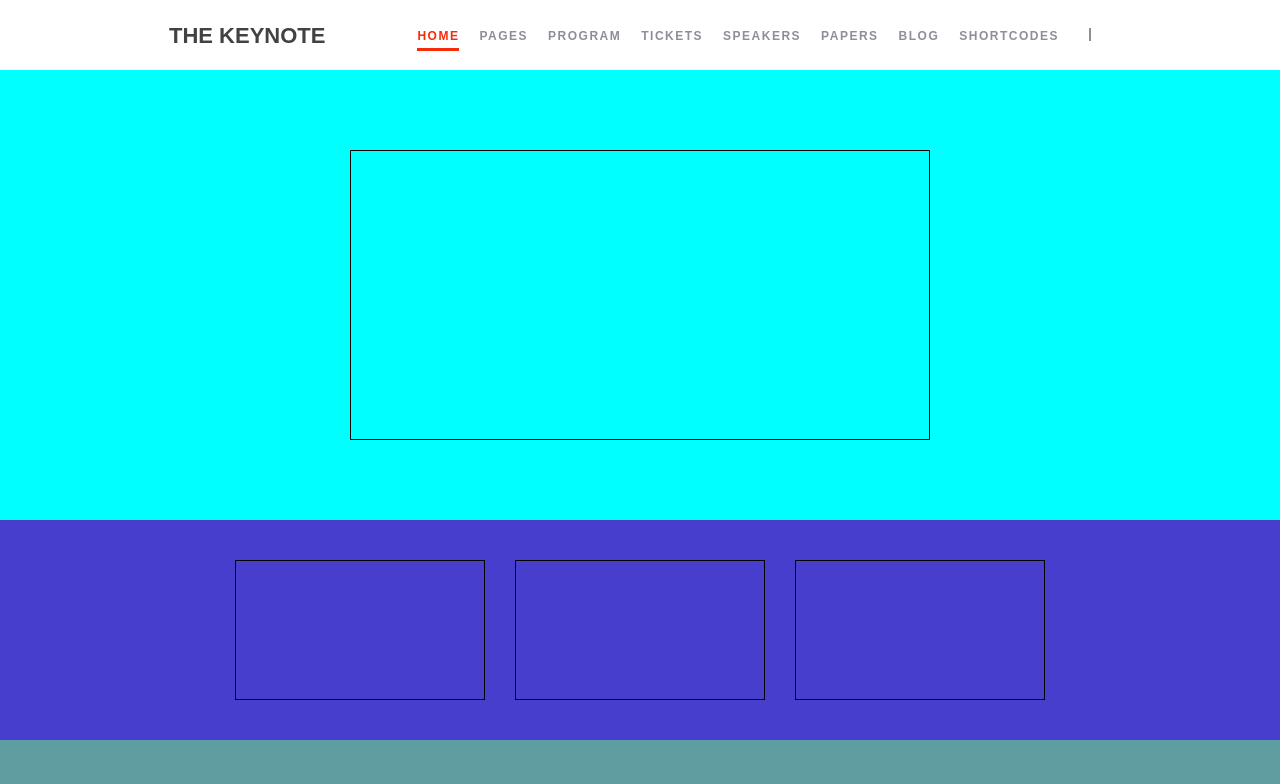
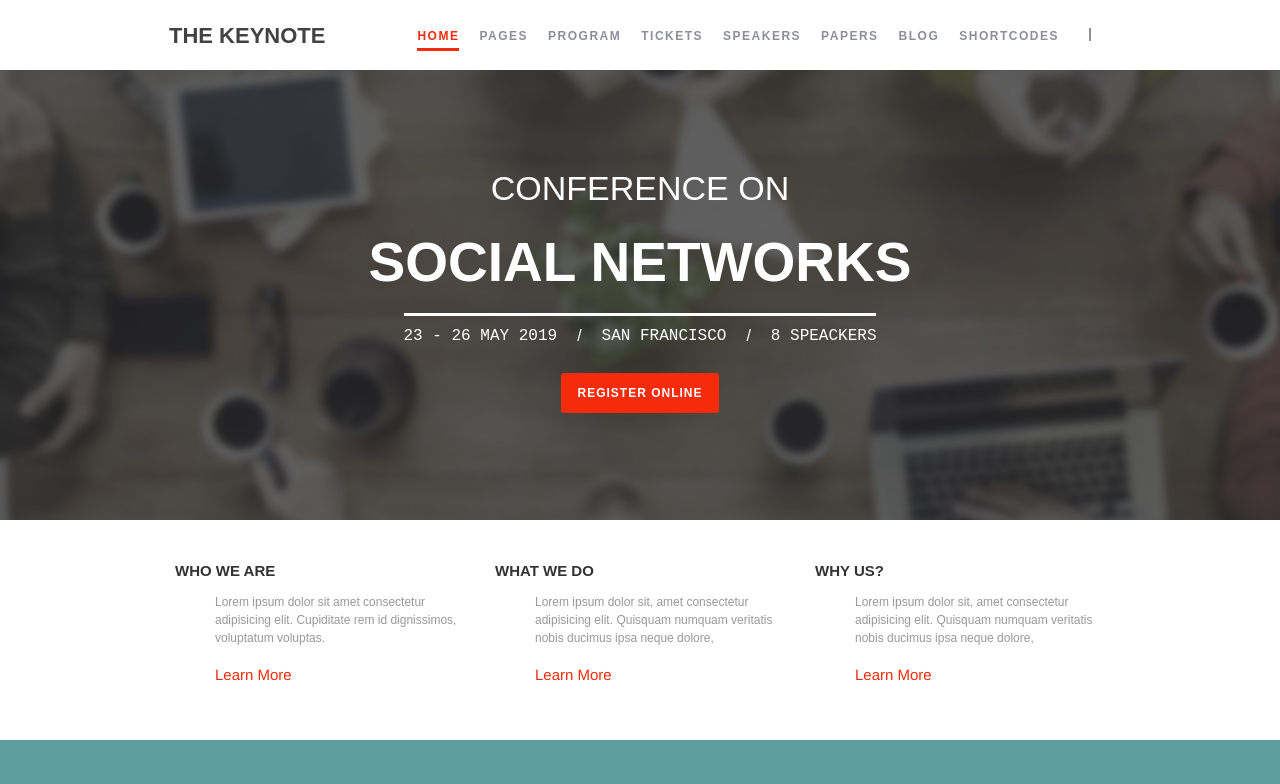
Before and after one commit to MatteoRossi01/Keynote, a Vue app in the folder keynote/: page / in a window 1280 px wide. Shown: the top 784 px of the page. Built offline with nearby package versions, Linux system fonts and the light colour scheme.

Commit message:
Aggiunta jumbotron

```diff
--- a/keynote/src/components/MyJumbo.vue
+++ b/keynote/src/components/MyJumbo.vue
@@ -1,15 +1,13 @@
 <template>
     <!-- Jumbotron -->
     <section class="box-jumbo">
-
         <!-- Box Img  -->
-        <BoxImg/>
+        <BoxImg :Conferences="Conferences"/>
         <!-- Box Img  -->
 
         <!-- Box Info  -->
-        <BoxInfo/>
+        <BoxInfo :InfoArray="InfoArray"/>
         <!-- Box Info  -->
-
     </section>
     <!-- Jumbotron -->
 </template>
@@ -24,6 +22,42 @@ export default {
         BoxImg
     },
 
+    data() {
+        return {
+            /* Array gestione conference Jumbotron */
+            Conferences: [
+                {
+                    title: 'SOCIAL NETWORKS',
+                    date: '23 - 26 MAY 2019',
+                    city: 'SAN FRANCISCO',
+                    speackers: '8 SPEACKERS',
+                    back: '',
+                }
+            ],
+            /* Array gestione conference Jumbotron */
+
+            /* Array gestione info Prod */
+            InfoArray: [
+                {
+                    title: 'WHO WE ARE',
+                    text: 'Lorem ipsum dolor sit amet consectetur adipisicing elit. Cupiditate rem id dignissimos, voluptatum voluptas.',
+                    icon: 'fa-solid fa-trophy',
+                },
+                {
+                    title: 'WHAT WE DO',
+                    text: 'Lorem ipsum dolor sit, amet consectetur adipisicing elit. Quisquam numquam veritatis nobis ducimus ipsa neque dolore,',
+                    icon: 'fa-solid fa-bolt',
+                },
+                {
+                    title: 'WHY US?',
+                    text: 'Lorem ipsum dolor sit, amet consectetur adipisicing elit. Quisquam numquam veritatis nobis ducimus ipsa neque dolore,',
+                    icon: 'fa-solid fa-question',
+                },
+            ],
+            /* Array gestione info Prod */
+        }
+    }
+
 }
 </script>
 
--- a/keynote/src/components/MyMain.vue
+++ b/keynote/src/components/MyMain.vue
@@ -33,8 +33,6 @@
         <Sponsor/>
         <!-- Sponsor Box -->
 
-        <div>ciao</div>
-
     </section>
 </template>
 
--- a/keynote/src/components/Partials/Jumbo-Part/ImgJumbo.vue
+++ b/keynote/src/components/Partials/Jumbo-Part/ImgJumbo.vue
@@ -2,8 +2,17 @@
     <!-- Box Img Jumbo -->
     <section class="box-img-jumbo">
 
-        <div class="text-jumbo">
-
+        <div v-for="(conference, index) in Conferences" :key="index" class="text-jumbo">
+            <span class="int-conf">CONFERENCE ON</span>
+            <h1 class="title-conf">{{conference.title}}</h1>
+            <div class="box-info-conf">
+                <div class="info-conf">{{conference.date}}</div>
+                <span>/</span>
+                <div class="info-conf">{{conference.city}}</div>
+                <span>/</span>
+                <div class="info-conf">{{conference.speackers}}</div>
+            </div>
+            <a class="btn-jumbo" href="">REGISTER ONLINE</a>
         </div>
 
     </section>
@@ -12,7 +21,7 @@
 
 <script>
 export default {
-
+    props: ['Conferences']
 }
 </script>
 
@@ -21,7 +30,9 @@ export default {
         .box-img-jumbo {
             width: 100%;
             height: 450px;
-            background-color: aqua;
+            background-image: url("./img/slider-1-bg.jpg");
+            background-position: center;
+            background-size: cover;
             display: flex;
             justify-content: center;
             align-items: center;
@@ -29,7 +40,52 @@ export default {
             .text-jumbo {
                 width: 580px;
                 height: 290px;
-                border: 1px solid #000;
+                margin-top: 25px;
+                display: flex;
+                flex-direction: column;
+                align-items: center;
+
+                .int-conf {
+                    font-size: 34px;
+                    margin-bottom: 15px;
+                    color: #fff;
+                }
+
+                .title-conf {
+                    font-size: 55px;
+                    font-weight: bold;
+                    color: #fff;
+                }
+
+                .box-info-conf {
+                    display: flex;
+                    flex-direction: row;
+                    margin-top: 10px;
+                    padding-top: 8px;
+                    border-top: 3px solid #fff;
+
+                    .info-conf {
+                        color: #fff;
+                        font-family: 'Courier New', Courier, monospace;
+                    }
+
+                    span {
+                        padding: 0px 20px;
+                        color: #fff;
+                    }
+                }
+
+                .btn-jumbo {
+                    color: #fff;
+                    text-decoration: none;
+                    padding: 11px 16px;
+                    border-radius: 3px;
+                    background-color: #F62B0A;
+                    font-size: 12px;
+                    font-weight: bold;
+                    letter-spacing: 1px;
+                    margin-top: 25px;
+                }
             }
         }
     /* Jumbo img */
--- a/keynote/src/components/Partials/Jumbo-Part/InfoJumbo.vue
+++ b/keynote/src/components/Partials/Jumbo-Part/InfoJumbo.vue
@@ -2,16 +2,13 @@
     <!-- Box Info Jumbo -->
     <section class="box-info-prod">
 
-        <div class="card-info">
-
-        </div>
-
-        <div class="card-info">
-
-        </div>
-
-        <div class="card-info">
-
+        <div v-for="(info, index) in InfoArray" :key="index"  class="card-info">
+            <div class="title-info">
+                <font-awesome-icon class="info-icon" :icon="info.icon" />
+                <span class="title">{{info.title}}</span>
+            </div>
+            <p class="text">{{info.text}}</p>
+            <a href="#" class="learn">Learn More</a>
         </div>
 
     </section>
@@ -20,7 +17,7 @@
 
 <script>
 export default {
-
+    props: ['InfoArray']
 }
 </script>
 
@@ -29,17 +26,48 @@ export default {
     .box-info-prod {
         width: 100%;
         height: 220px;
-        background-color: rgb(71, 62, 206);
         display: flex;
         flex-direction: row;
         justify-content: center;
         align-items: center;
 
         .card-info {
-            width: 250px;
+            width: 290px;
             height: 140px;
             margin: 0px 15px;
-            border: 1px solid #000;
+
+            .title-info {
+                display: flex;
+                align-items: center;
+
+                .info-icon {
+                    font-size: 25px;
+                    margin-right: 25px;
+                    color: #BABABA;
+                }
+
+                .title {
+                    color: #333333;
+                    font-size: 15px;
+                    font-weight: bold;
+                }
+            }
+
+            .text {
+                color: #979997;
+                font-size: 12px;
+                margin-left: 40px;
+                margin-top: 10px;
+            }
+
+            .learn {
+                color: #F62B0A;
+                margin-left: 40px;
+                margin-top: 8px;
+                font-size: 15px;
+                text-decoration: none;
+                font-family:'Franklin Gothic Medium', 'Arial Narrow', Arial, sans-serif;
+            }
         }
     }
     /* Box info product */
--- a/keynote/src/main.js
+++ b/keynote/src/main.js
@@ -16,10 +16,13 @@ import { library } from '@fortawesome/fontawesome-svg-core'
 
 /* import specific icons */
 import { faMagnifyingGlass as Lens } from '@fortawesome/free-solid-svg-icons'
+import { faTrophy } from '@fortawesome/free-solid-svg-icons'
+import { faBolt } from '@fortawesome/free-solid-svg-icons'
+import { faQuestion } from '@fortawesome/free-solid-svg-icons'
 
 import { FontAwesomeIcon } from '@fortawesome/vue-fontawesome'
 
-library.add(Lens)
+library.add(Lens, faTrophy, faBolt, faQuestion)
 Vue.component('font-awesome-icon', FontAwesomeIcon)
 Vue.config.productionTip = false
 /* Font Awesome */
```
Also changed, not shown: keynote/src/assets/logo.png (deleted), keynote/src/components/Partials/Jumbo-Part/img/slider-1-bg.jpg (added).
